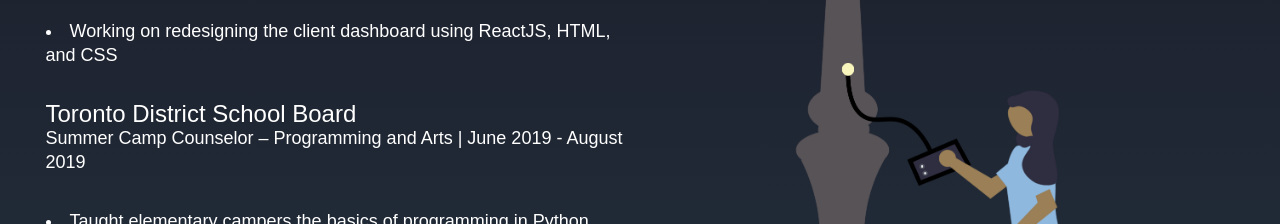
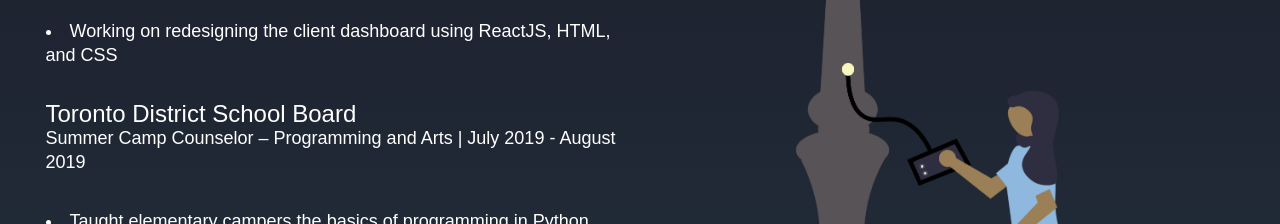
Before and after one commit to mansip2002/madebymansi, a React (Create React App) app: page / in a window 1280 px wide. Shown: the part 1292-1516 px from the top of the page. Built offline with nearby package versions, Linux system fonts and the light colour scheme.

Commit message:
Updated date

```diff
--- a/src/components/InfoSection/index.js
+++ b/src/components/InfoSection/index.js
@@ -47,7 +47,7 @@
                             Toronto District School Board
                             </CompanyName>
                             <PositionDates darkText={darkText}>
-                            Summer Camp Counselor – Programming and Arts | June 2019 - August 2019
+                            Summer Camp Counselor – Programming and Arts | July 2019 - August 2019
                             </PositionDates>
                             <RoleDescription darkText={darkText}>
                             <li>
```
